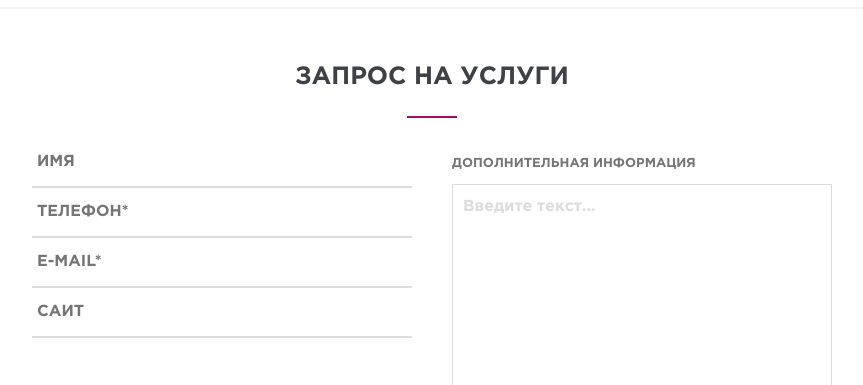
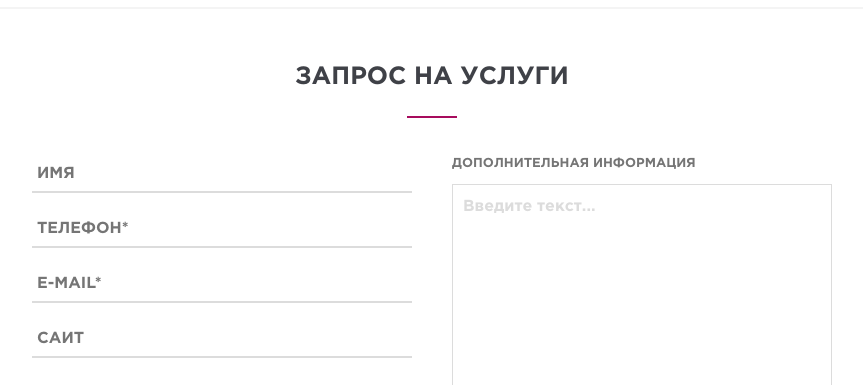
Before and after one commit to MateAcademy-FE-study/Decoletee-IVV, a website: page app/index.html in a window 1280 px wide. Shown: the part 2280-2665 px from the top of the page, without its empty margins (208-1071 px from the left). Drawn offline with nearby package versions, Linux system fonts and the light colour scheme.

Commit message:
sass footer fix

```diff
--- a/app/sass/footer_style.sass
+++ b/app/sass/footer_style.sass
@@ -81,8 +81,7 @@
       border-bottom: 2px solid #dcdcdc
       outline-style: none
       width: 100%
-      height: 50px
-      padding: 5px
+      padding: 24px 5px 5px 5px
       font-family: Gotham, sans-serif
       font-weight: bold
       -webkit-transition: border-bottom 0.5s /* For Safari 3.1 to 6.0 */
```
Also changed, not shown: app/css/footer_style.css.
